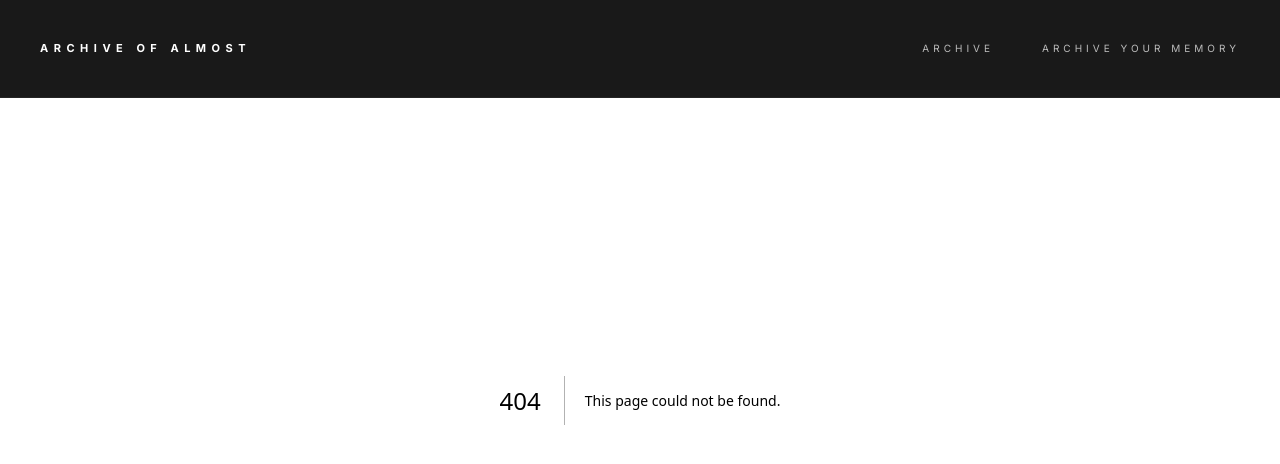
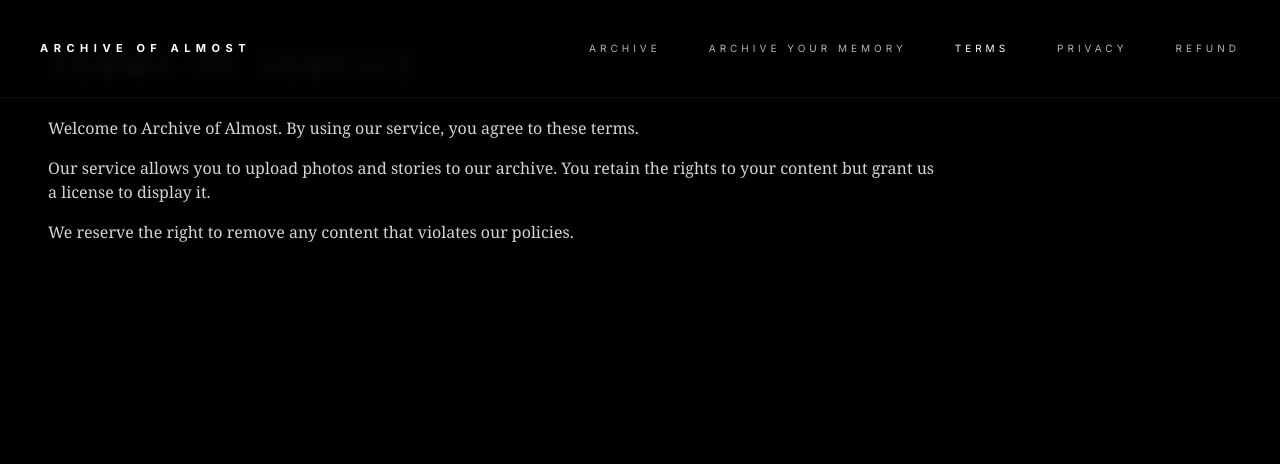
Before and after one commit to zafizing/archiveofalmost, a Next.js app: page /terms in a window 1280 px wide. Before the commit this address had no page. Shown: the top 464 px of the page. Built offline with nearby package versions, Linux system fonts and the light colour scheme.

Commit message:
Navbar revizesi, fiyat eklemesi ve yasal sayfalar eklendi

```diff
--- /dev/null
+++ b/src/app/privacy/page.tsx
@@ -0,0 +1,11 @@
+export default function PrivacyPage() {
+  return (
+    <main className="min-h-screen bg-black text-white p-6 md:p-12 font-serif">
+      <h1 className="text-3xl font-light mb-8 tracking-[0.2em] uppercase">Privacy Policy</h1>
+      <div className="text-sm md:text-base text-neutral-300 space-y-4 max-w-4xl">
+        <p>We value your privacy. We only collect the information necessary to provide our service, such as your name and email when you submit a memory.</p>
+        <p>Your data is stored securely and is not shared with third parties for marketing purposes.</p>
+      </div>
+    </main>
+  );
+}
--- /dev/null
+++ b/src/app/refund/page.tsx
@@ -0,0 +1,11 @@
+export default function RefundPage() {
+  return (
+    <main className="min-h-screen bg-black text-white p-6 md:p-12 font-serif">
+      <h1 className="text-3xl font-light mb-8 tracking-[0.2em] uppercase">Refund Policy</h1>
+      <div className="text-sm md:text-base text-neutral-300 space-y-4 max-w-4xl">
+        <p>Due to the digital nature of our services, refunds are generally not provided once a memory has been uploaded and processed.</p>
+        <p>If you believe there has been a billing error, please contact us within 7 days of your purchase.</p>
+      </div>
+    </main>
+  );
+}
--- a/src/app/submit/page.tsx
+++ b/src/app/submit/page.tsx
@@ -164,7 +164,7 @@ export default function SubmitPage() {
             disabled={loading}
             className="w-full py-5 md:py-6 border border-neutral-700 bg-transparent text-white hover:bg-white hover:text-black transition-all duration-[1s] uppercase tracking-[0.4em] md:tracking-[0.6em] text-[9px] md:text-[10px] font-bold mt-4 md:mt-8"
           >
-            {loading ? 'ARCHIVING...' : 'CONFIRM ARCHIVE'}
+            {loading ? 'ARCHIVING...' : 'CONFIRM ARCHIVE ($24.99)'} {/* --- Fiyat Eklendi --- */}
           </button>
         </form>
       </div>
--- /dev/null
+++ b/src/app/terms/page.tsx
@@ -0,0 +1,12 @@
+export default function TermsPage() {
+  return (
+    <main className="min-h-screen bg-black text-white p-6 md:p-12 font-serif">
+      <h1 className="text-3xl font-light mb-8 tracking-[0.2em] uppercase">Terms of Service</h1>
+      <div className="text-sm md:text-base text-neutral-300 space-y-4 max-w-4xl">
+        <p>Welcome to Archive of Almost. By using our service, you agree to these terms.</p>
+        <p>Our service allows you to upload photos and stories to our archive. You retain the rights to your content but grant us a license to display it.</p>
+        <p>We reserve the right to remove any content that violates our policies.</p>
+      </div>
+    </main>
+  );
+}
--- a/src/components/Navbar.tsx
+++ b/src/components/Navbar.tsx
@@ -1,9 +1,19 @@
 'use client';
 import Link from 'next/link';
 import { usePathname } from 'next/navigation';
+import { useState } from 'react';
 
 export default function Navbar() {
   const pathname = usePathname();
+  const [isOpen, setIsOpen] = useState(false);
+
+  const navLinks = [
+    { name: 'Archive', href: '/archive' },
+    { name: 'Archive Your Memory', href: '/submit' },
+    { name: 'Terms', href: '/terms' },
+    { name: 'Privacy', href: '/privacy' },
+    { name: 'Refund', href: '/refund' },
+  ];
 
   return (
     <nav className="fixed top-0 left-0 w-full z-[1000] p-6 md:p-10 bg-black/90 backdrop-blur-sm border-b border-white/5">
@@ -15,16 +25,34 @@ export default function Navbar() {
 
         {/* Masaüstü ve Mobil Görünür Menü */}
         <div className="flex items-center gap-6 md:gap-12">
-          {/* Sadece Archive Linki (Gallery kaldırıldı) */}
-          <Link href="/archive" className={`text-[10px] tracking-[0.4em] uppercase transition-all duration-300 hover:text-white ${pathname === '/archive' ? 'text-white' : 'text-white/70'}`}>
-            Archive
+          {/* Masaüstü Linkleri (Geniş ekranda görünür) --- revize: md:flex --- [cite: 2026-03-01] */}
+          <div className="hidden md:flex items-center gap-12">
+            {navLinks.map((link) => (
+              <Link key={link.href} href={link.href} className={`text-[10px] tracking-[0.4em] uppercase transition-all duration-300 hover:text-white ${pathname === link.href ? 'text-white' : 'text-white/70'}`}>
+                {link.name}
+              </Link>
+            ))}
+          </div>
+
+          {/* Mobil Menü Butonu (Hamburger) */}
+          <button
+            className="md:hidden text-white focus:outline-none"
+            onClick={() => setIsOpen(!isOpen)}
+          >
+            <div className={`w-6 h-0.5 bg-white transition-all ${isOpen ? 'rotate-45 translate-y-1.5' : '-translate-y-1'}`}></div>
+            <div className={`w-6 h-0.5 bg-white transition-all ${isOpen ? 'opacity-0' : 'opacity-100'}`}></div>
+            <div className={`w-6 h-0.5 bg-white transition-all ${isOpen ? '-rotate-45 -translate-y-1.5' : 'translate-y-1'}`}></div>
+          </button>
+        </div>
+      </div>
+
+      {/* Mobil Menü İçeriği --- revize: md:hidden --- [cite: 2026-03-01] */}
+      <div className={`md:hidden flex flex-col items-center gap-6 pt-10 transition-all duration-300 ${isOpen ? 'max-h-96 opacity-100' : 'max-h-0 opacity-0 overflow-hidden'}`}>
+        {navLinks.map((link) => (
+          <Link key={link.href} href={link.href} className={`text-[10px] tracking-[0.4em] uppercase transition-all duration-300 hover:text-white ${pathname === link.href ? 'text-white' : 'text-white/70'}`} onClick={() => setIsOpen(false)}>
+            {link.name}
           </Link>
-
-          {/* Submit Linki (Mobil ve Masaüstünde Görünür) */}
-          <Link href="/submit" className={`text-[10px] tracking-[0.4em] uppercase transition-all duration-300 hover:text-white ${pathname === '/submit' ? 'text-white' : 'text-white/70'}`}>
-            Archive Your Memory
-          </Link>
-        </div>
+        ))}
       </div>
     </nav>
   );
```
